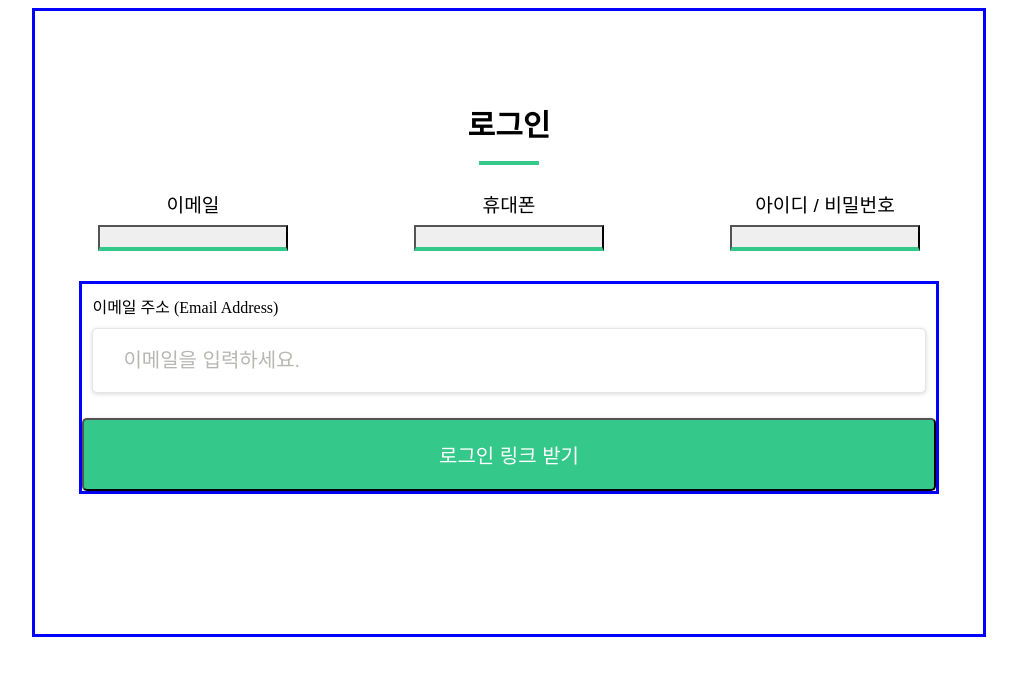
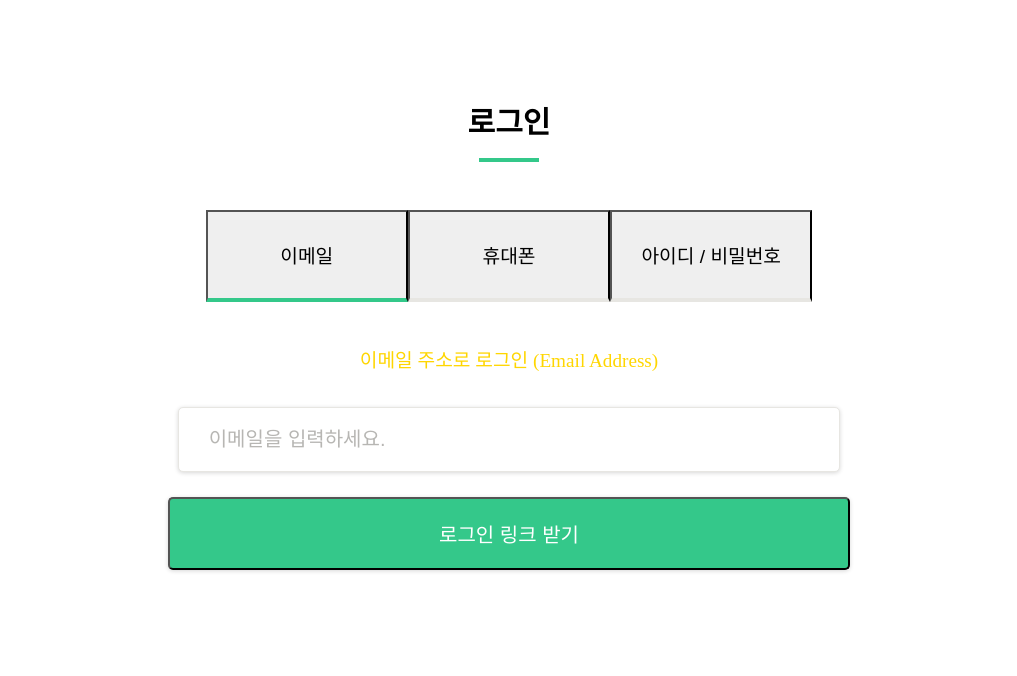
Before and after one commit to IRONDESK/moss, a Next.js app: page /login in a window 1280 px wide. Shown: the top 676 px of the page, without its empty margins (131-1148 px from the left). Built offline with nearby package versions, Linux system fonts and the light colour scheme.

Commit message:
💄 로그인페이지 UI 2

```diff
--- a/src/components/Login/Input.tsx
+++ b/src/components/Login/Input.tsx
@@ -58,7 +58,10 @@ const Container = styled.div`
   padding: 10px;
   label {
     display: block;
-    margin-bottom: 10px;
+    text-align: center;
+    margin: 5%;
+    font-size: 1.2rem;
+    color: ${COLOR.point};
   }
 `;
 const InputContainer = styled.div`
--- a/src/pages/login.tsx
+++ b/src/pages/login.tsx
@@ -50,13 +50,22 @@ export default function Login() {
       </h1>
 
       <section>
-        <button onClick={onEmailClick}>
+        <button
+          onClick={onEmailClick}
+          className={method === 'email' ? 'chosen' : 'unchosen'}
+        >
           <p>이메일</p>
         </button>
-        <button onClick={onPhoneClick}>
+        <button
+          onClick={onPhoneClick}
+          className={method === 'phone' ? 'chosen' : 'unchosen'}
+        >
           <p>휴대폰</p>
         </button>
-        <button onClick={onUserIdClick}>
+        <button
+          onClick={onUserIdClick}
+          className={method === 'userId' ? 'chosen' : 'unchosen'}
+        >
           <p>아이디 / 비밀번호</p>
         </button>
       </section>
@@ -66,7 +75,7 @@ export default function Login() {
           <Input
             register={register('email', { required: '이메일을 입력하세요!' })}
             method="email"
-            label="이메일 주소 (Email Address)"
+            label="이메일 주소로 로그인 (Email Address)"
             name="email"
             type="text"
             placeholder="이메일을 입력하세요."
@@ -80,7 +89,7 @@ export default function Login() {
               required: '휴대폰 번호를 입력하세요!',
             })}
             method="phone"
-            label="휴대폰 번호 (Phone Number)"
+            label="휴대폰 로그인 (Phone Number)"
             name="phone"
             type="number"
             placeholder="휴대폰 번호를 입력하세요."
@@ -95,7 +104,7 @@ export default function Login() {
             register2={register('password', {
               required: '비밀번호를 입력하세요!',
             })}
-            label="아이디 & 비밀번호 (Id & Password)"
+            label="아이디 | 비밀번호 로그인 (Id | Password)"
             name="userId"
             type="text"
             placeholder="아이디를 입력하세요."
@@ -124,8 +133,7 @@ const Container = styled.section`
   flex-direction: column;
   justify-content: center;
   align-items: center;
-  width: 75%;
-  border: 3px solid blue;
+  width: 60%;
   h1 {
     display: flex;
     justify-content: center;
@@ -144,25 +152,21 @@ const Container = styled.section`
   section {
     display: flex;
     justify-content: space-around;
-    width: 100%;
-    margin: 50px 0 30px;
+    width: 80%;
+    margin-top: 5%;
     button {
       font-size: 1.2rem;
-      border-bottom: 4px solid ${COLOR.main};
       padding: 10px 20px;
-      width: 20%;
-      position: relative;
-      display: flex;
-      justify-content: center;
-      p {
-        position: absolute;
-        bottom: 10px;
-        width: 200px;
+      width: 100%;
+      &.chosen {
+        border-bottom: 4px solid ${COLOR.main};
+      }
+      &.unchosen {
+        border-bottom: 4px solid ${COLOR.gray};
       }
     }
   }
   form {
-    border: 3px solid blue;
     width: 90%;
     button {
       width: 100%;
```
